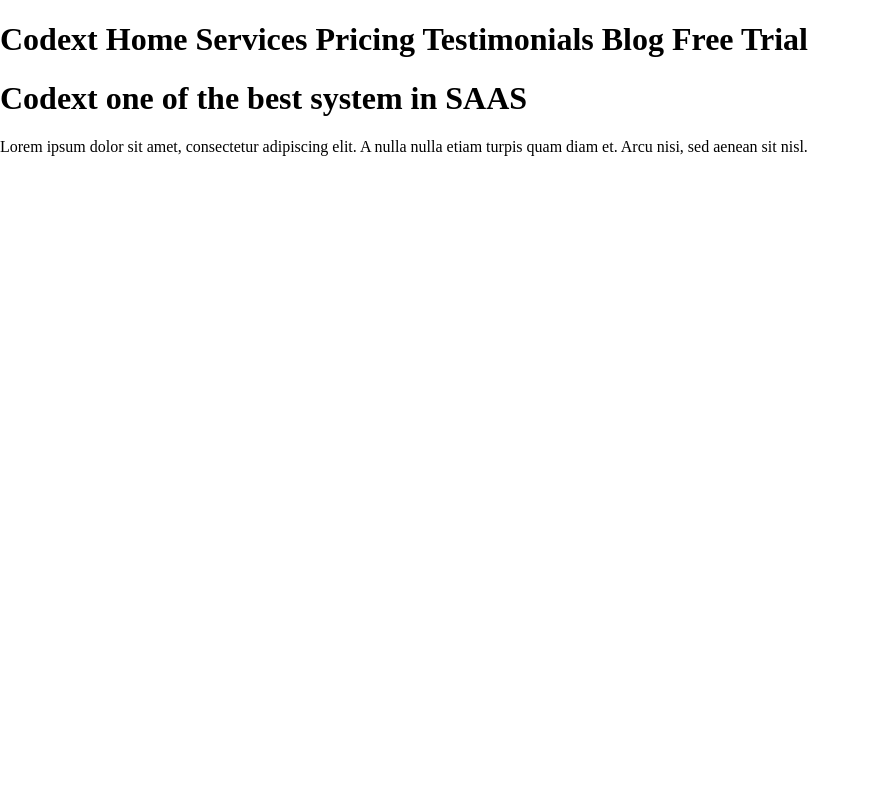
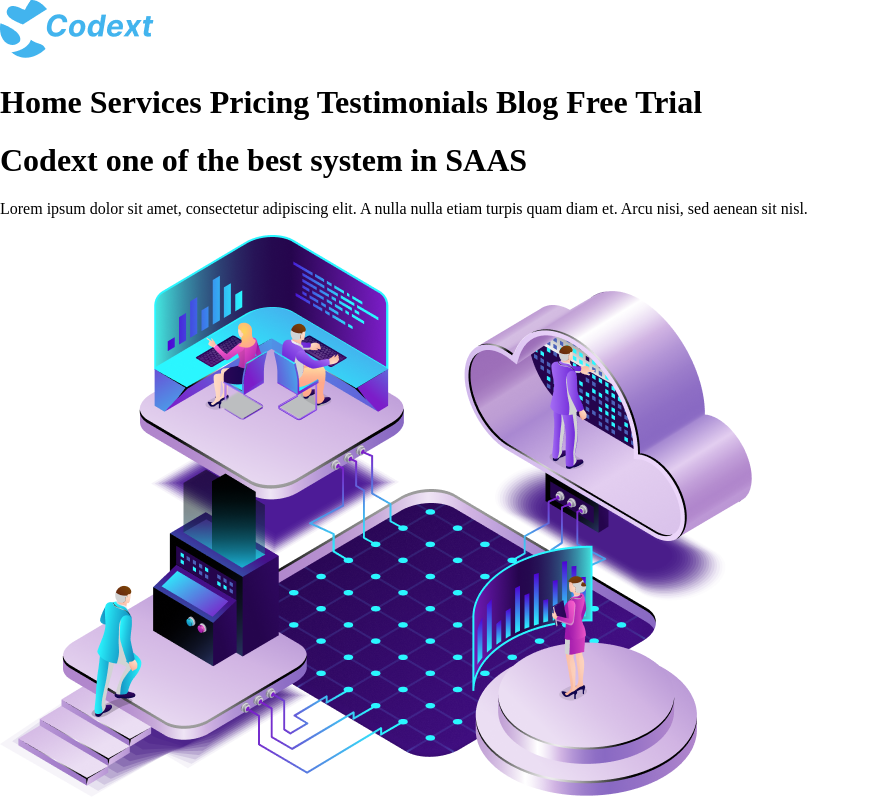
Before and after one commit to zamorarcc/info_151, a plain HTML site: page index.html in a window 1280 px wide. Shown: the whole page, without its empty margins (0-870 px from the left). Drawn offline with Linux system fonts and the light colour scheme.

Commit message:
updated IMG

```diff
--- a/index.html
+++ b/index.html
@@ -12,12 +12,13 @@
     <script src="js/scripts-dist.js"></script>
 
     <section>
-        <h1>Codext Home Services Pricing Testimonials Blog Free Trial</h1>
-        <h1>Codext one of the best system in SAAS</h1>
-        <p>Lorem ipsum dolor sit amet, consectetur adipiscing elit. A nulla nulla etiam turpis quam diam et.
-            Arcu nisi, sed aenean sit nisl.</p>
+        <img src="IMG/codextlogo.png" alt="">
+        <h1>Home Services Pricing Testimonials Blog Free Trial</h1>
     </section>
-
+    <h1>Codext one of the best system in SAAS</h1>
+    <p>Lorem ipsum dolor sit amet, consectetur adipiscing elit. A nulla nulla etiam turpis quam diam et.
+        Arcu nisi, sed aenean sit nisl.</p>
+    <img src="IMG/hero.png" alt="">
 </body>
 
 </html>
```
Also changed, not shown: 1 other file.
